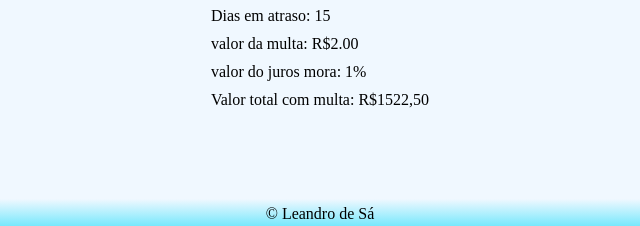
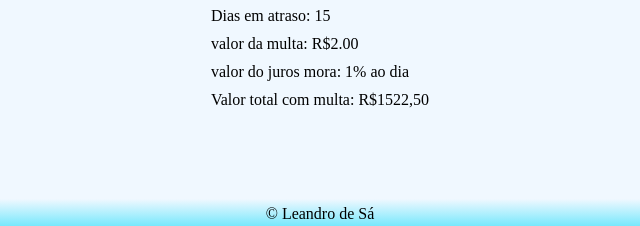
Before and after one commit to leandrolsds/calculadora-multa-boleto, a plain HTML site: page index.html in a window 1280 px wide. Shown: the part 571-797 px from the top of the page, 320-960 px from the left. Drawn offline with Linux system fonts and the light colour scheme.

Commit message:
atualização no texto juros mora

```diff
--- a/index.html
+++ b/index.html
@@ -29,7 +29,7 @@
                 <p id="valor_original">Valor Original da divida: R$1500</p>
                 <p id="dias_atraso">Dias em atraso: 15</p>
                 <p id="valor_juros">valor da multa: R$2.00</p>
-                <p id="valor_juros">valor do juros mora: 1%</p>
+                <p id="valor_juros">valor do juros mora: 1% ao dia</p>
                 <p id="valor_total">Valor total com multa: R$1522,50</p>
             </div>
         </div>
```
